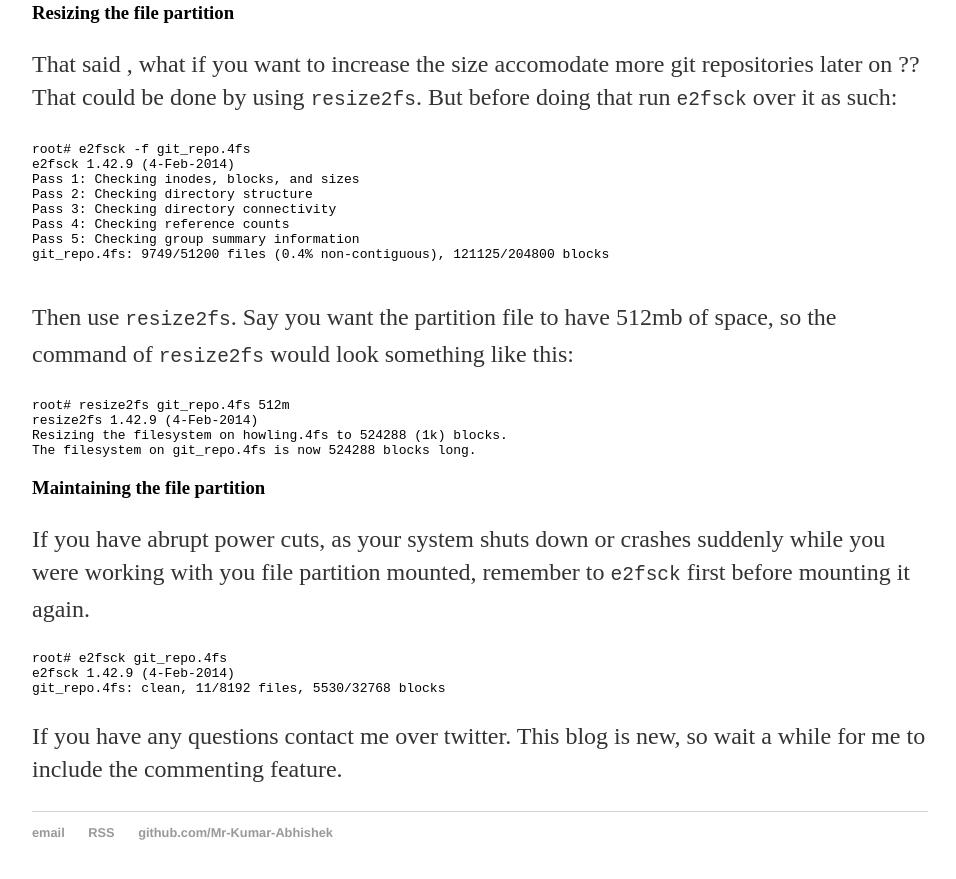
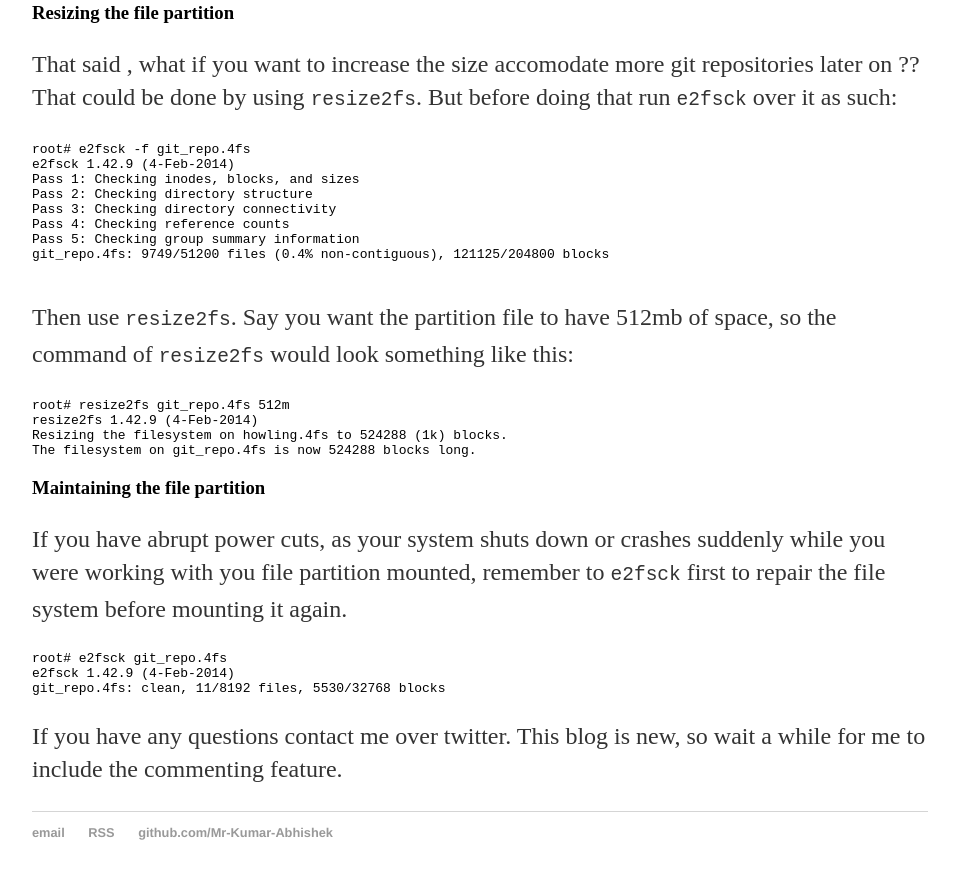
Before and after one commit to Mr-Kumar-Abhishek/brain-beats-blog, a Jekyll site: the page built from _posts/2016-06-11-how-to-properly-maintain-local-clones-git-repositories-in-linux.md, in a window 1280 px wide and 900 px high, scrolled down 3506 px. Shown: the top 879 px of the window, without its empty margins (160-1116 px from the left). Built offline with Jekyll 4.4.1, drawn with Linux system fonts in a browser that asks for light colours.

Commit message:
explain more in maintaining file partition

````diff
--- a/_posts/2016-06-11-how-to-properly-maintain-local-clones-git-repositories-in-linux.md
+++ b/_posts/2016-06-11-how-to-properly-maintain-local-clones-git-repositories-in-linux.md
@@ -177,7 +177,7 @@
 
 ### Maintaining the file partition
 
-If you have abrupt power cuts, as your system shuts down or crashes suddenly while you were working with you file partition mounted, remember to `e2fsck` first before mounting it again.
+If you have abrupt power cuts, as your system shuts down or crashes suddenly while you were working with you file partition mounted, remember to `e2fsck` first to repair the file system before mounting it again.
 
 ```
 root# e2fsck git_repo.4fs
````
